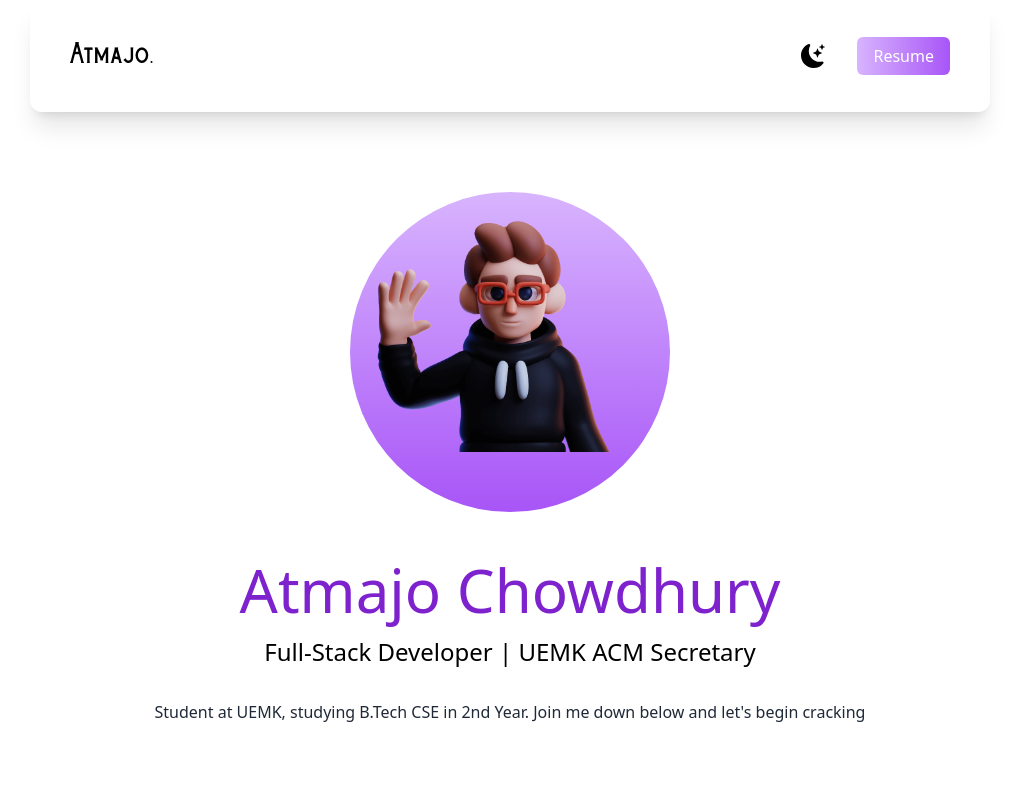
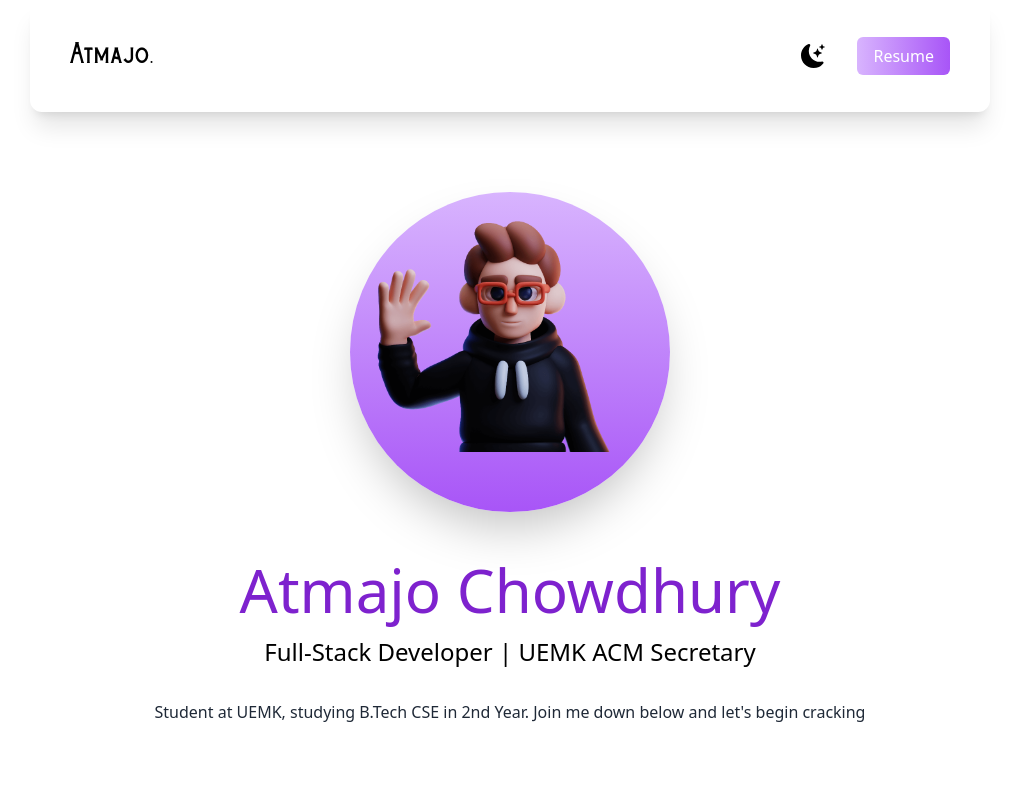
Before and after one commit to Atmajo/portfolio, a React (Create React App) app: page / in a window 1280 px wide. Shown: the top 789 px of the page, without its empty margins (130-1149 px from the left). Built offline with nearby package versions, Linux system fonts and the light colour scheme; the HTML template or start-up script is replaced by a standard one.

Commit message:
changing styles

```diff
--- a/src/App.js
+++ b/src/App.js
@@ -37,7 +37,7 @@
               </li>
             </ul>
           </nav>
-          <div className="relative mx-auto bg-gradient-to-b from-purple-300 to-purple-500 rounded-full w-80 h-80 mt-20 py-5">
+          <div className="relative mx-auto bg-gradient-to-b from-purple-300 to-purple-500 rounded-full w-80 h-80 mt-20 py-5 shadow-2xl">
             <img src={deved} alt="deved" draggable="false" />
           </div>
           <div className="sm:text-center text-left sm:p-10 p-5">
```
